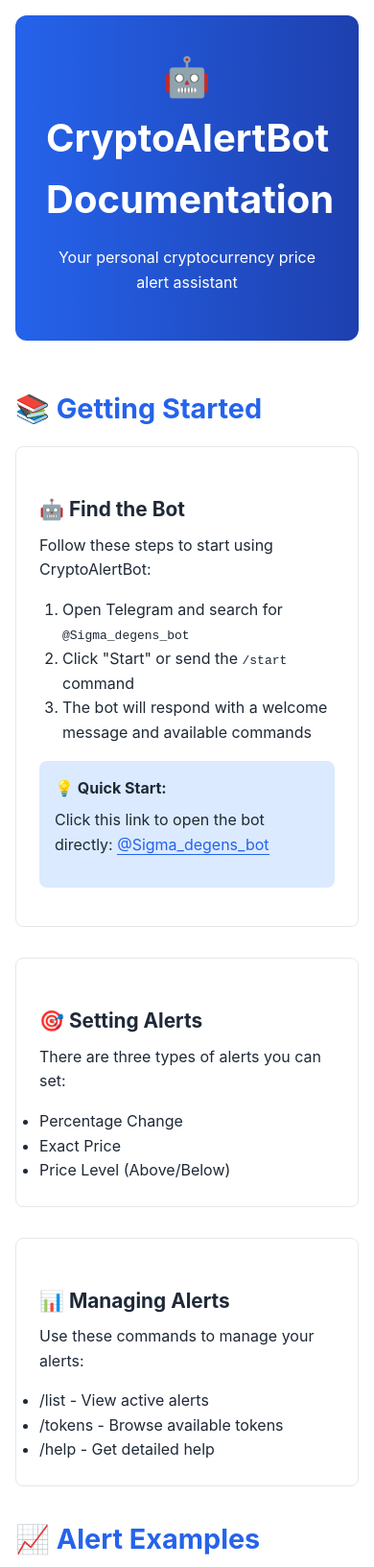
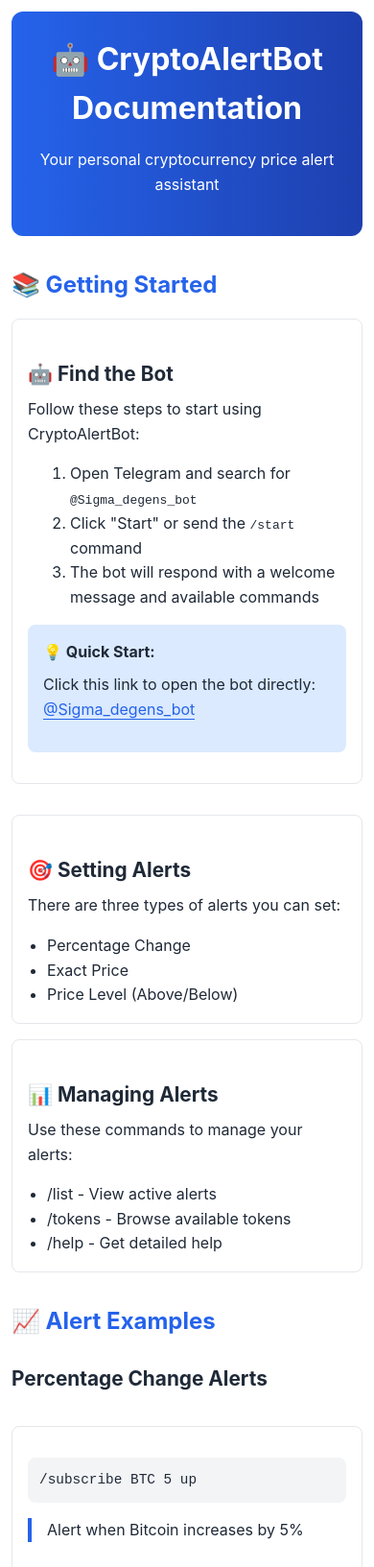
Before and after one commit to Koushith/gambler-gambling-alert, a website: page public/index.html in a window 390 px wide. Shown: the top 1633 px of the page at 96% size. Drawn offline with Linux system fonts and the light colour scheme.

Commit message:
chore: adds docs

```diff
--- a/public/index.html
+++ b/public/index.html
@@ -93,7 +93,51 @@
 
       @media (max-width: 768px) {
         body {
+          padding: 0.75rem;
+        }
+
+        .header {
+          padding: 1.5rem 1rem;
+          margin-bottom: 2rem;
+        }
+
+        h1 {
+          font-size: 2rem;
+        }
+
+        h2 {
+          font-size: 1.5rem;
+        }
+
+        .grid {
+          grid-template-columns: 1fr;
+          gap: 1rem;
+        }
+
+        .card {
           padding: 1rem;
+        }
+
+        .command {
+          padding: 0.75rem;
+          font-size: 0.9rem;
+          overflow-x: auto;
+        }
+
+        .contact-grid {
+          flex-direction: column;
+          align-items: center;
+          gap: 1rem;
+        }
+
+        ul,
+        ol {
+          padding-left: 1.25rem;
+        }
+
+        code {
+          word-break: break-word;
+          white-space: pre-wrap;
         }
       }
     </style>
@@ -296,7 +340,7 @@
           style="display: flex; align-items: center; gap: 0.5rem; text-decoration: none; color: inherit"
         >
           <span style="font-size: 1.2rem">📱</span>
-          <span>Telegram: @koushith.eth</span>
+          <span>Telegram: @koushithamin</span>
         </a>
         <a
           href="mailto:koushith97@gmail.com"
```
